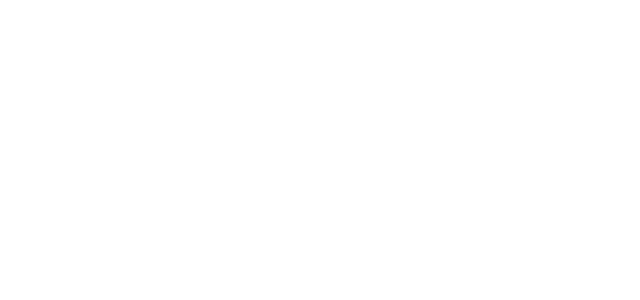
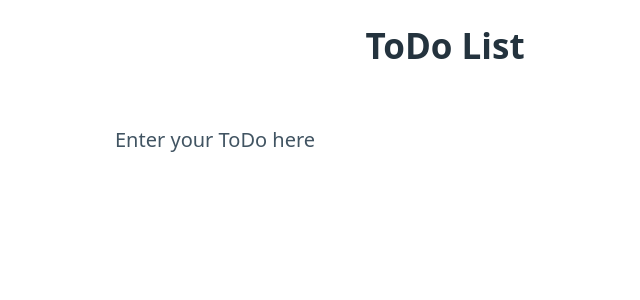
Before and after one commit to JackJUson/todo-svelte, a SvelteKit app: page / in a window 1280 px wide. Shown: the top 300 px of the page, without its empty margins (195-835 px from the left). Built offline with nearby package versions, Linux system fonts and the light colour scheme.

Commit message:
Add header and description to todo list

```diff
--- a/src/routes/+page.svelte
+++ b/src/routes/+page.svelte
@@ -1,3 +1,8 @@
 <svelte:head>
   <link rel="stylesheet" href="https://unpkg.com/@picocss/pico@1.5.7/css/pico.min.css">
 </svelte:head>
+
+<div style="margin: 0 auto; padding: 20px; width: 700px;">
+  <h2 style="text-align: center;">ToDo List</h2>
+  <p>Enter your ToDo here</p>
+</div>
```
